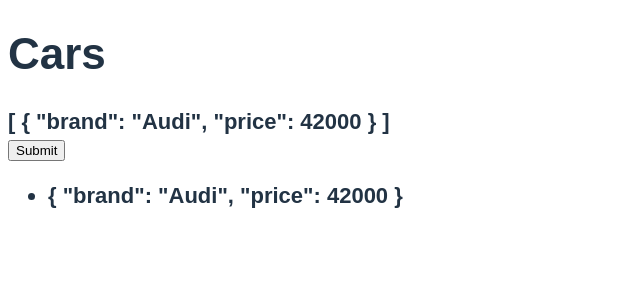
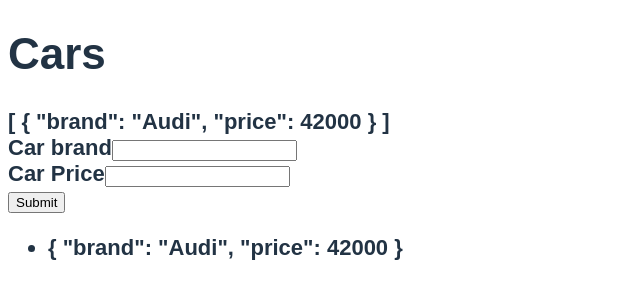
Before and after one commit to yourock1988/object-submit-edit, a Vue app: page / in a window 1280 px wide. Shown: the top 300 px of the page, without its empty margins (0-640 px from the left). Built offline with nearby package versions, Linux system fonts and the light colour scheme.

Commit message:
add inputs for adding object car by user

```diff
--- a/src/components/widget-cars/CarSubmitter.vue
+++ b/src/components/widget-cars/CarSubmitter.vue
@@ -1,13 +1,36 @@
 <script>
 export default {
   emits: ['car-submitted'],
+  data() {
+    return {
+      car: {
+        brand: '',
+        price: '',
+      },
+    }
+  },
+  methods: {
+    addCar() {
+      console.log(this.car)
+
+      this.$emit('car-submitted', { ...this.car })
+      this.car.brand = ''
+      this.car.price = ''
+    },
+  },
 }
 </script>
 
 <template>
-  <button @click="$emit('car-submitted', { brand: 'BMW', price: 33000 })">
-    Submit
-  </button>
+  <div>
+    <span>Car brand</span>
+    <input type="text" v-model="car.brand" />
+  </div>
+  <div>
+    <span>Car Price</span>
+    <input type="number" v-model="car.price" />
+  </div>
+  <button @click="addCar">Submit</button>
 </template>
 
 <!-- сделать чтоб свойства можно было вводить руками -->
```
